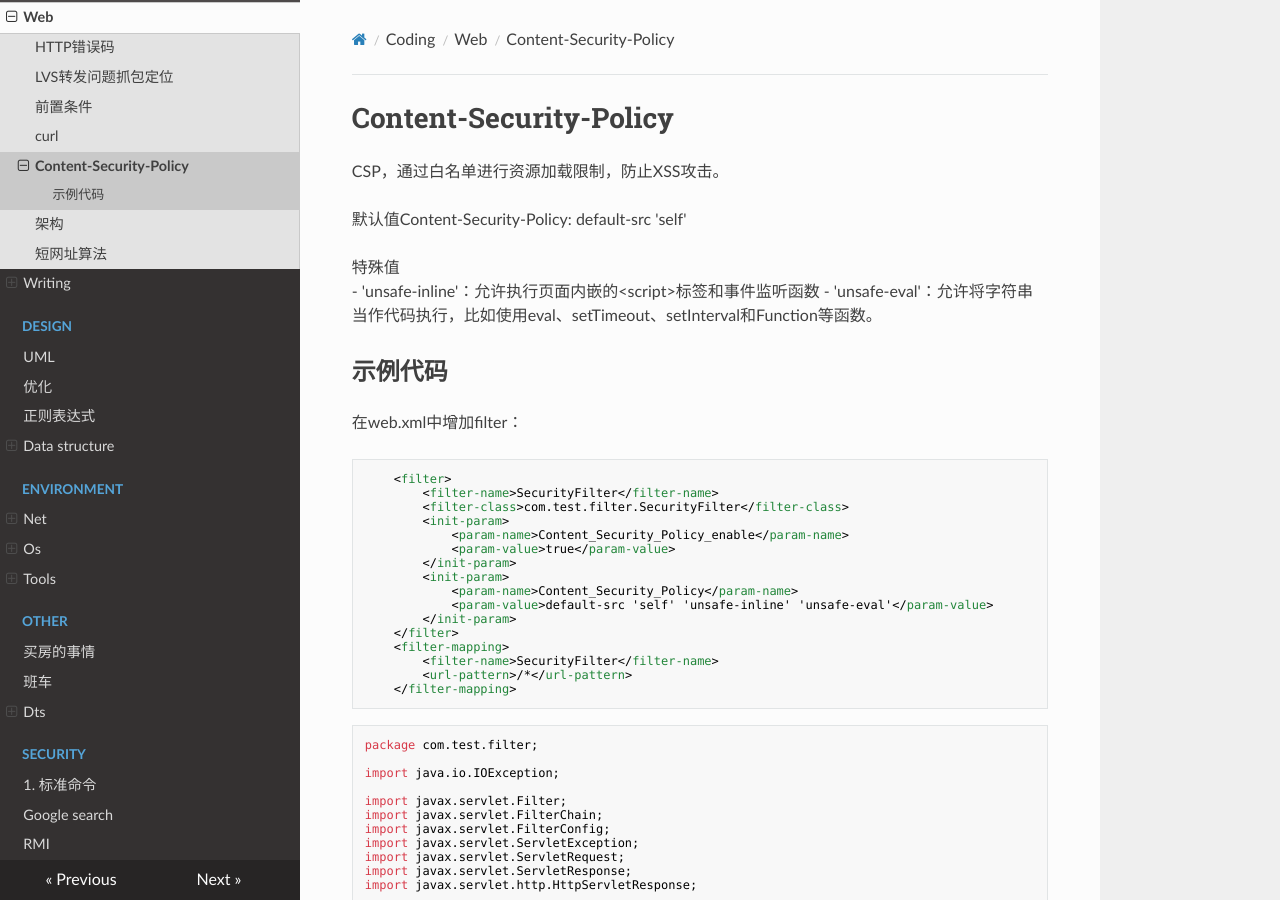
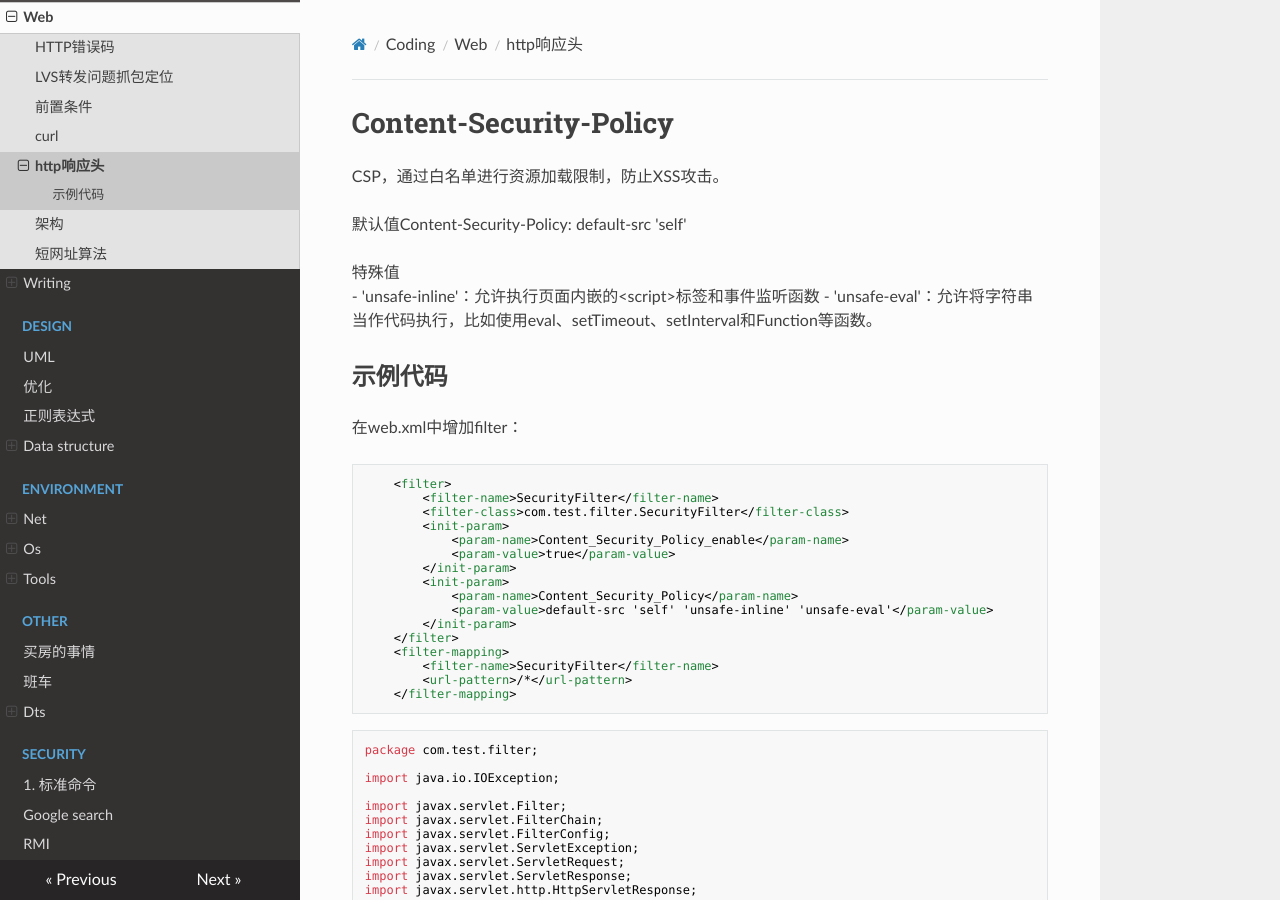
Before and after one commit to islibra/wiki, an MkDocs documentation site: the page built from docs/coding/web/http响应头.md, in a window 1280 px wide and 900 px high. Built offline with MkDocs 1.6.1, drawn with Linux system fonts in a browser that asks for light colours; nearby versions of some CDN libraries.

Commit message:
Update http响应头.md

```diff
--- a/docs/coding/web/http响应头.md
+++ b/docs/coding/web/http响应头.md
@@ -1,3 +1,7 @@
+---
+title: http响应头
+---
+
 # Content-Security-Policy
 
 CSP，通过白名单进行资源加载限制，防止XSS攻击。
```
